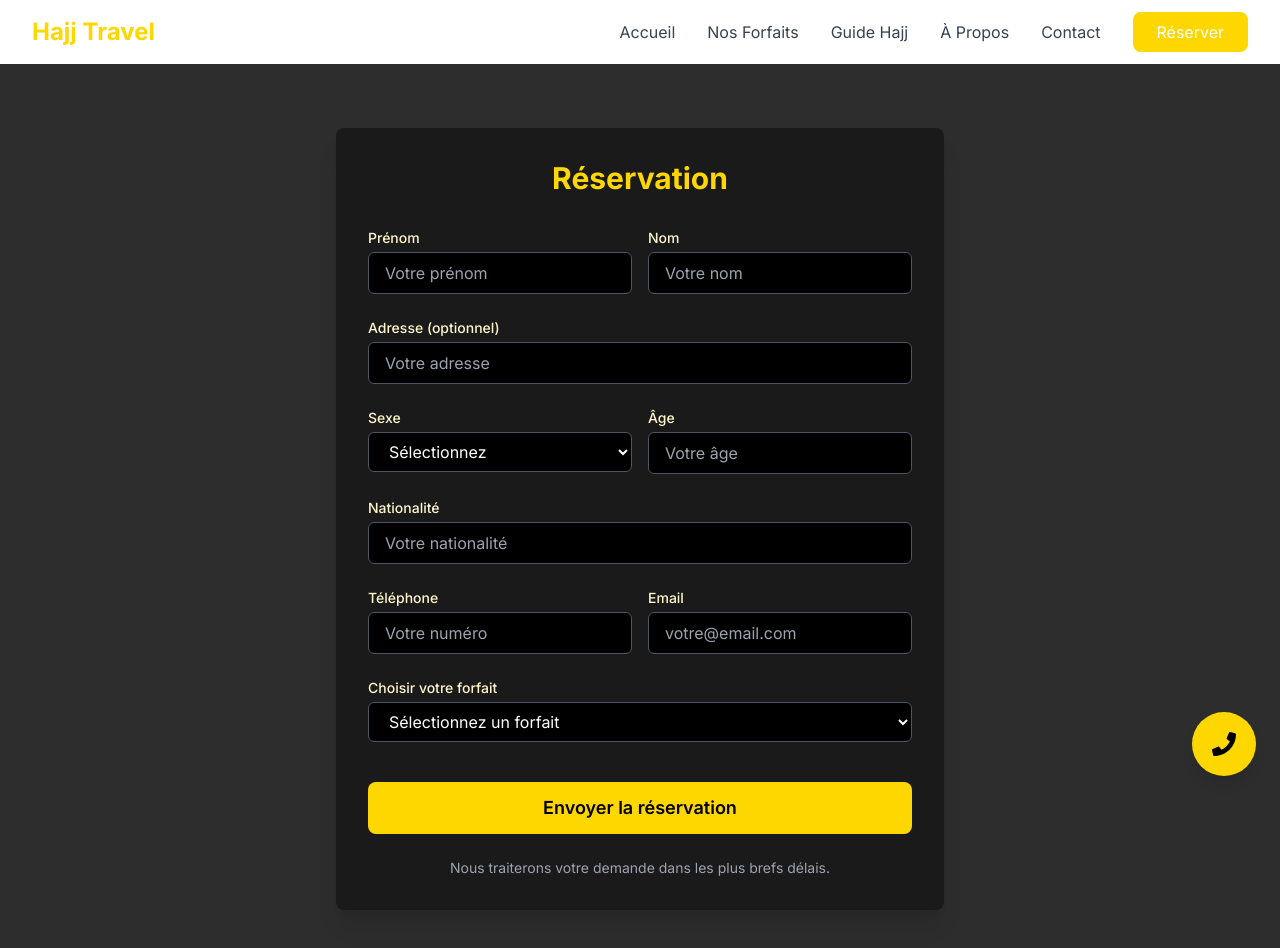
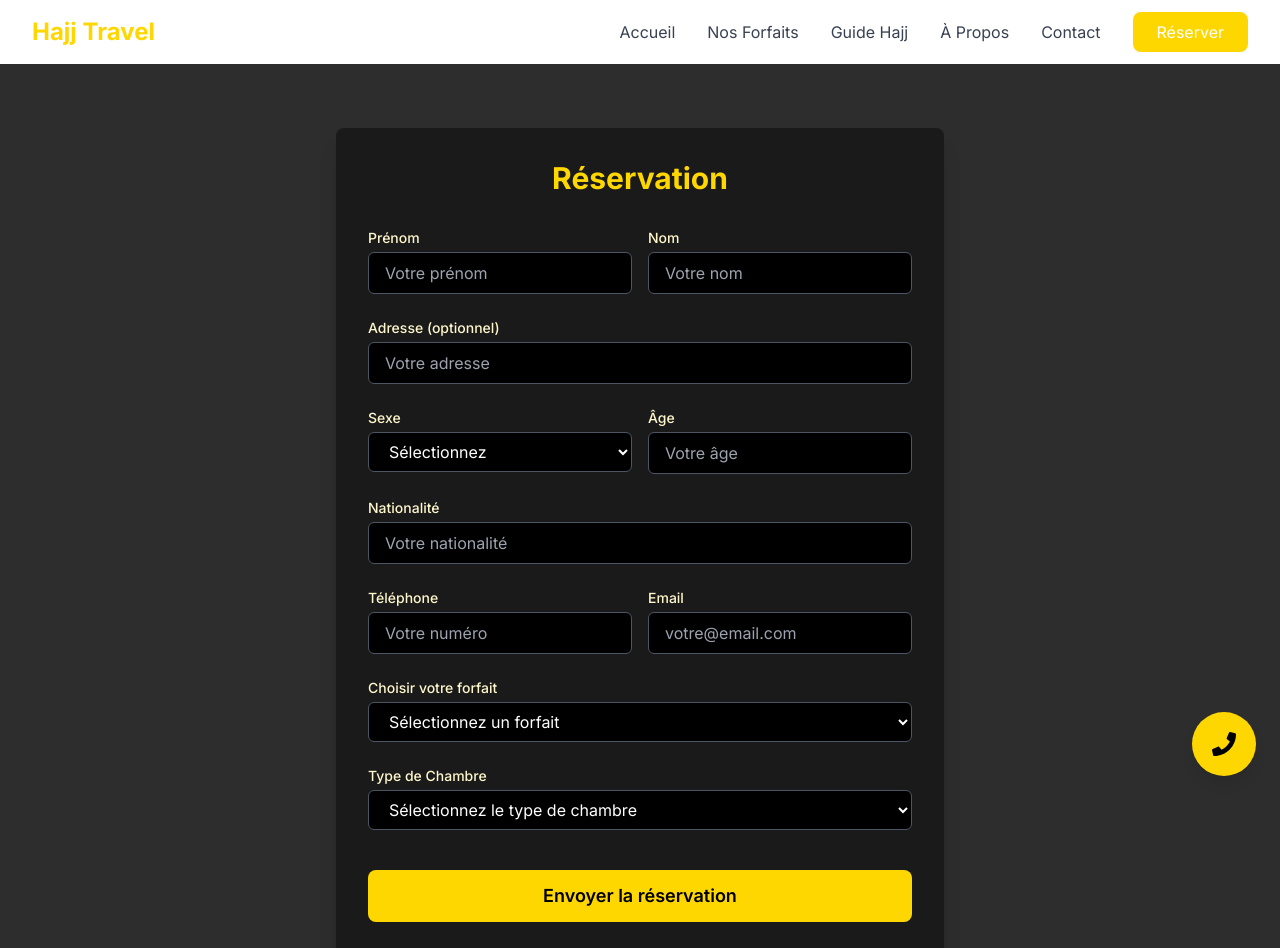
Before and after one commit to RaouaneDev/HajjetOmra, a React (Create React App) app: page /booking in a window 1280 px wide. Shown: the top 948 px of the page. Built offline with nearby package versions, Linux system fonts and the light colour scheme.

Commit message:
feat: correction du calcul des prix selon le type de chambre (quadruple: prix initial, triple: +33%, double: +50%)

```diff
--- a/src/pages/Booking.tsx
+++ b/src/pages/Booking.tsx
@@ -1,4 +1,4 @@
-import React, { useState } from 'react';
+import React, { useState, useEffect } from 'react';
 
 const Booking: React.FC = () => {
   const GOOGLE_SCRIPT_URL = 'https://script.google.com/macros/s/AKfycbw4VudhVGfJJaENs-ld5N8FefoQHofngmwL-ZwJ2XJ04pO2SW-xZntCHtvzGb4RNiU0/exec';
@@ -12,17 +12,41 @@ const Booking: React.FC = () => {
     nationality: '',
     phone: '',
     email: '',
-    package: ''
+    package: '',
+    roomType: ''
   });
 
+  const [totalPrice, setTotalPrice] = useState<string>('');
   const [isSubmitting, setIsSubmitting] = useState(false);
   const [submitStatus, setSubmitStatus] = useState<'idle' | 'success' | 'error'>('idle');
 
   const packages = [
-    { id: 'omra-ramadan', name: 'Omra Ramadan - 15 jours', price: '2500€' },
-    { id: 'hajj-confort', name: 'Hajj Confort - 3 semaines', price: '6500€' },
-    { id: 'omra-express', name: 'Omra Express - 10 jours', price: '1800€' }
+    { id: 'omra-ramadan', name: 'Omra Ramadan - 15 jours', price: 2500 },
+    { id: 'hajj-confort', name: 'Hajj Confort - 3 semaines', price: 6500 },
+    { id: 'omra-express', name: 'Omra Express - 10 jours', price: 1800 }
   ];
+
+  const roomTypes = [
+    { id: 'quadruple', name: 'Chambre Quadruple', description: '4 personnes', priceCalculation: (basePrice: number) => basePrice },
+    { id: 'triple', name: 'Chambre Triple', description: '3 personnes', priceCalculation: (basePrice: number) => basePrice + (basePrice * 0.33) },
+    { id: 'double', name: 'Chambre Double', description: '2 personnes', priceCalculation: (basePrice: number) => basePrice + (basePrice * 0.50) }
+  ];
+
+  // Calculer le prix total lorsque le forfait ou le type de chambre change
+  useEffect(() => {
+    if (formData.package && formData.roomType) {
+      const selectedPackage = packages.find(pkg => pkg.id === formData.package);
+      const selectedRoom = roomTypes.find(room => room.id === formData.roomType);
+
+      if (selectedPackage && selectedRoom) {
+        const basePrice = selectedPackage.price;
+        const finalPrice = selectedRoom.priceCalculation(basePrice);
+        setTotalPrice(`${finalPrice.toFixed(2)}€`);
+      }
+    } else {
+      setTotalPrice('');
+    }
+  }, [formData.package, formData.roomType]);
 
   const handleChange = (e: React.ChangeEvent<HTMLInputElement | HTMLSelectElement>) => {
     const { name, value } = e.target;
@@ -38,6 +62,7 @@ const Booking: React.FC = () => {
     setSubmitStatus('idle');
 
     const selectedPackage = packages.find(pkg => pkg.id === formData.package);
+    const selectedRoom = roomTypes.find(room => room.id === formData.roomType);
 
     try {
       const urlWithParams = new URL(GOOGLE_SCRIPT_URL);
@@ -51,7 +76,8 @@ const Booking: React.FC = () => {
       urlWithParams.searchParams.append('phone', formData.phone);
       urlWithParams.searchParams.append('email', formData.email);
       urlWithParams.searchParams.append('package', selectedPackage?.name || '');
-      urlWithParams.searchParams.append('price', selectedPackage?.price || '');
+      urlWithParams.searchParams.append('roomType', selectedRoom?.name || '');
+      urlWithParams.searchParams.append('totalPrice', totalPrice);
 
       await fetch(urlWithParams.toString(), {
         method: 'GET',
@@ -70,8 +96,10 @@ const Booking: React.FC = () => {
         nationality: '',
         phone: '',
         email: '',
-        package: ''
+        package: '',
+        roomType: ''
       });
+      setTotalPrice('');
     } catch (error) {
       console.error('Erreur:', error);
       setSubmitStatus('error');
@@ -242,11 +270,42 @@ const Booking: React.FC = () => {
                 <option value="">Sélectionnez un forfait</option>
                 {packages.map(pkg => (
                   <option key={pkg.id} value={pkg.id}>
-                    {pkg.name} - {pkg.price}
+                    {pkg.name} - {pkg.price}€
                   </option>
                 ))}
               </select>
             </div>
+
+            {/* Type de Chambre */}
+            <div>
+              <label htmlFor="roomType" className="block text-sm font-medium text-yellow-light mb-1">
+                Type de Chambre
+              </label>
+              <select
+                id="roomType"
+                name="roomType"
+                value={formData.roomType}
+                onChange={handleChange}
+                required
+                className="w-full px-4 py-2 bg-dark-100 border border-gray-600 rounded-md focus:ring-primary focus:border-primary text-white"
+              >
+                <option value="">Sélectionnez le type de chambre</option>
+                {roomTypes.map(room => (
+                  <option key={room.id} value={room.id}>
+                    {room.name} - {room.description}
+                  </option>
+                ))}
+              </select>
+            </div>
+
+            {/* Prix Total */}
+            {totalPrice && (
+              <div className="mt-4 p-4 bg-dark-100 border border-primary rounded-md">
+                <p className="text-lg font-semibold text-primary text-center">
+                  Prix Total: {totalPrice}
+                </p>
+              </div>
+            )}
 
             <div className="pt-4">
               <button
```
